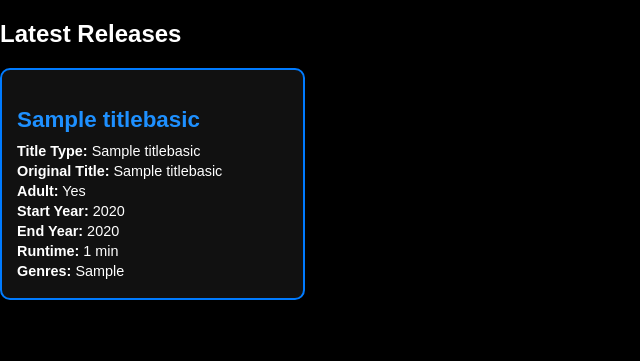
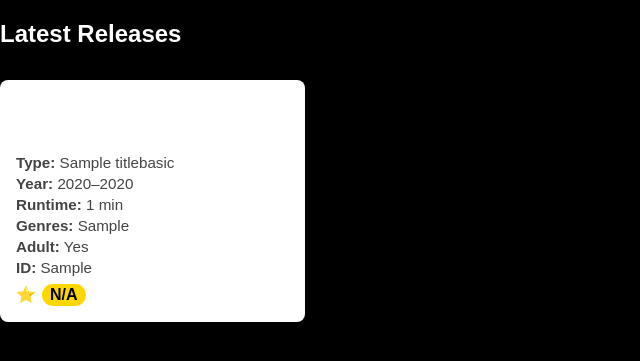
Before and after one commit to purveshganer/movies, a Django app: page /home/ in a window 1280 px wide. Shown: the part 79-440 px from the top of the page, without its empty margins (0-640 px from the left). Run offline with Django 5.2, Linux system fonts and the light colour scheme; tables that the repository leaves empty hold one stand-in row (values such as "Sample post").

Commit message:
Adding rating to the movie card.

```diff
--- a/users/static/styling/movie_card.css
+++ b/users/static/styling/movie_card.css
@@ -8,12 +8,13 @@
 
 /* Individual movie card */
 .movie-card {
-    background-color: #111;           /* black background */
-    border: 2px solid #007bff;        /* solid blue border */
-    border-radius: 10px;              /* rounded corners */
-    padding: 15px;
-    color: #fff;                      /* white text */
-    transition: transform 0.2s ease, box-shadow 0.2s ease;
+    background: #fff;
+    border-radius: 8px;
+    padding: 16px;
+    margin: 12px 0;
+    box-shadow: 0 4px 12px rgba(0,0,0,0.1);
+    font-family: Arial, sans-serif;
+    max-width: 350px;
 }
 
 /* Hover effect */
@@ -24,17 +25,55 @@
 
 /* Movie title styling */
 .movie-title {
-    font-size: 1.4rem;
-    margin-bottom: 10px;
-    color: #1e90ff; /* bright blue */
+    font-size: 1.3rem;
+    font-weight: bold;
+    margin-bottom: 8px;
+
+    /* Force justified text */
+    text-align: justify;
+
+    /* Fix ragged right edge on last line */
+    text-align-last: justify;
+
+    /* Control the height to exactly 2 lines */
+    line-height: 1.4em;
+    max-height: calc(1.4em * 2);
+    overflow: hidden;
+
+    /* Add ellipsis manually */
+    position: relative;
 }
 
-/* Smaller details */
+.movie-title:after {
+    content: '…';
+    position: absolute;
+    bottom: 0;
+    right: 0;
+    padding-left: 20px;
+    background: #fff; /* same as card background */
+}
+
 .movie-card p {
     margin: 4px 0;
-    font-size: 0.9rem;
+    font-size: 0.95rem;
+    color: #444;
 }
 
+.rating {
+    margin-top: 8px;
+    font-size: 1rem;
+    font-weight: bold;
+    display: flex;
+    align-items: center;
+    gap: 6px;
+}
+
+.rating span {
+    background: #FFD700; /* gold */
+    color: #000;
+    padding: 2px 8px;
+    border-radius: 12px;
+}
 
 /* Pagination */
 .app-pagination {
--- a/users/templates/users/home.html
+++ b/users/templates/users/home.html
@@ -1,5 +1,5 @@
 {% extends "users/base.html" %}
-{% load static %}s
+{% load static %}
 
 {% block title %}
     {{ query|default_if_none:"" |yesno:"Search Results,Latest Releases" }}
@@ -16,7 +16,7 @@
 
     <div class="movie-grid">
         {% for movie in page_obj %}
-            {% include "users/partials/movie_card.html" %}
+            {% include "users/partials/movie_card.html" with movie=movie %}
         {% empty %}
             <p>No movies found.</p>
         {% endfor %}
--- a/users/templates/users/partials/movie_card.html
+++ b/users/templates/users/partials/movie_card.html
@@ -1,10 +1,30 @@
 <div class="movie-card">
-    <h3 class="movie-title">{{ movie.primary_title }}</h3>
-    <p><strong>Title Type:</strong> {{ movie.title_type }}</p>
-    <p><strong>Original Title:</strong> {{ movie.original_title }}</p>
-    <p><strong>Adult:</strong> {{ movie.is_adult|yesno:"Yes,No" }}</p>
-    <p><strong>Start Year:</strong> {{ movie.start_year|default:"N/A" }}</p>
-    <p><strong>End Year:</strong> {{ movie.end_year|default:"N/A" }}</p>
-    <p><strong>Runtime:</strong> {{ movie.runtime_minutes|default:"N/A" }} min</p>
-    <p><strong>Genres:</strong> {{ movie.genres|default:"N/A" }}</p>
+    <h3 class="movie-title">
+        {{ movie.primary_title|default:movie.original_title }}
+    </h3>
+
+    {% if movie.original_title and movie.original_title != movie.primary_title %}
+        <p><strong>Original Title:</strong> {{ movie.original_title }}</p>
+    {% endif %}
+
+    {% if movie.title_type %}<p><strong>Type:</strong> {{ movie.title_type }}</p>{% endif %}
+    {% if movie.start_year %}
+        <p><strong>Year:</strong> {{ movie.start_year }}{% if movie.end_year %}–{{ movie.end_year }}{% endif %}</p>
+    {% endif %}
+    {% if movie.runtime_minutes %}<p><strong>Runtime:</strong> {{ movie.runtime_minutes }} min</p>{% endif %}
+    {% if movie.genres %}<p><strong>Genres:</strong> {{ movie.genres }}</p>{% endif %}
+    {% if movie.is_adult is not None %}
+        <p><strong>Adult:</strong> {% if movie.is_adult %}Yes{% else %}No{% endif %}</p>
+    {% endif %}
+    {% if movie.tconst %}<p><strong>ID:</strong> {{ movie.tconst }}</p>{% endif %}
+
+    <div class="rating">
+        ⭐
+        {% if movie.average_rating %}
+            <span>{{ movie.average_rating }}</span>
+        {% else %}
+            <span>N/A</span>
+        {% endif %}
+        {% if movie.num_votes %}<small>({{ movie.num_votes }} votes)</small>{% endif %}
+    </div>
 </div>
--- a/users/views.py
+++ b/users/views.py
@@ -34,7 +34,8 @@ def search(request):
                 average_rating=F("titleratings__average_rating"),
                 num_votes=F("titleratings__num_votes"),
             )
-            .order_by("-average_rating"))
+            .order_by("-average_rating")
+        )
 
     else:
         # Default to latest releases if no search term
```
